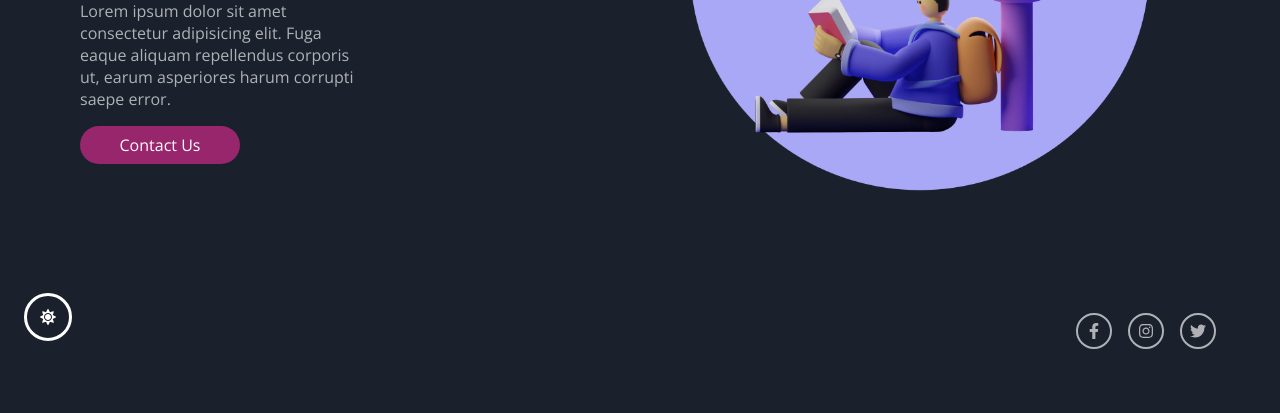
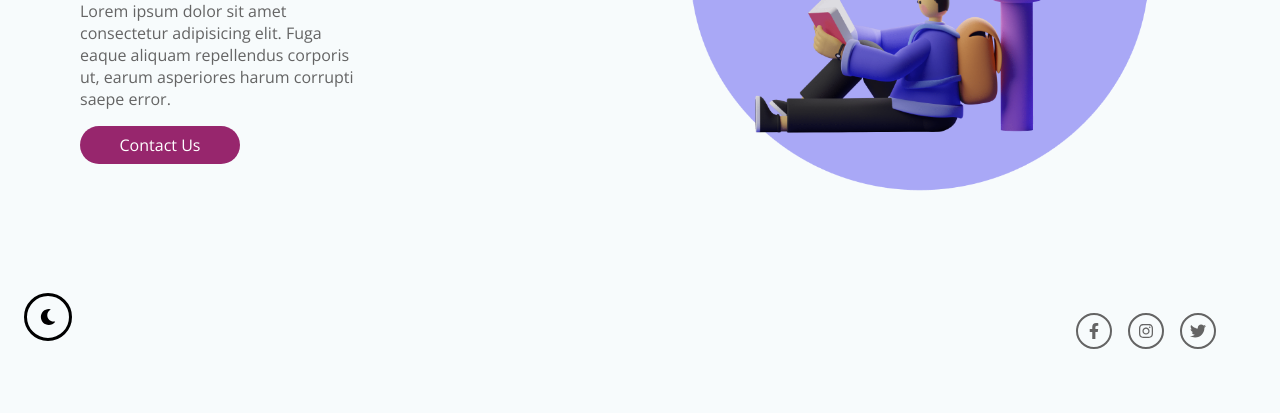
Before and after one commit to hamooo-d/landing-page, a Gatsby site: page / in a window 1280 px wide. Shown: the part 435-848 px from the top of the page. Built offline with nearby package versions, Linux system fonts and the light colour scheme; Gatsby itself is replaced by a stand-in of ours.

Commit message:
fix: inital theme localstorage 🐛

```diff
--- a/src/context/ThemeContext.tsx
+++ b/src/context/ThemeContext.tsx
@@ -22,9 +22,7 @@ export const ThemeContextProvider: React.FC = ({ children }) => {
   }
 
   useEffect(() => {
-    if (localStorage && localStorage.getItem('theme') === 'dark') {
-      setTheme('dark')
-    }
+    setTheme(localStorage.getItem('theme') === 'dark' ? 'dark' : 'light')
   }, [])
 
   const value = { currentTheme, toggleTheme }
```
